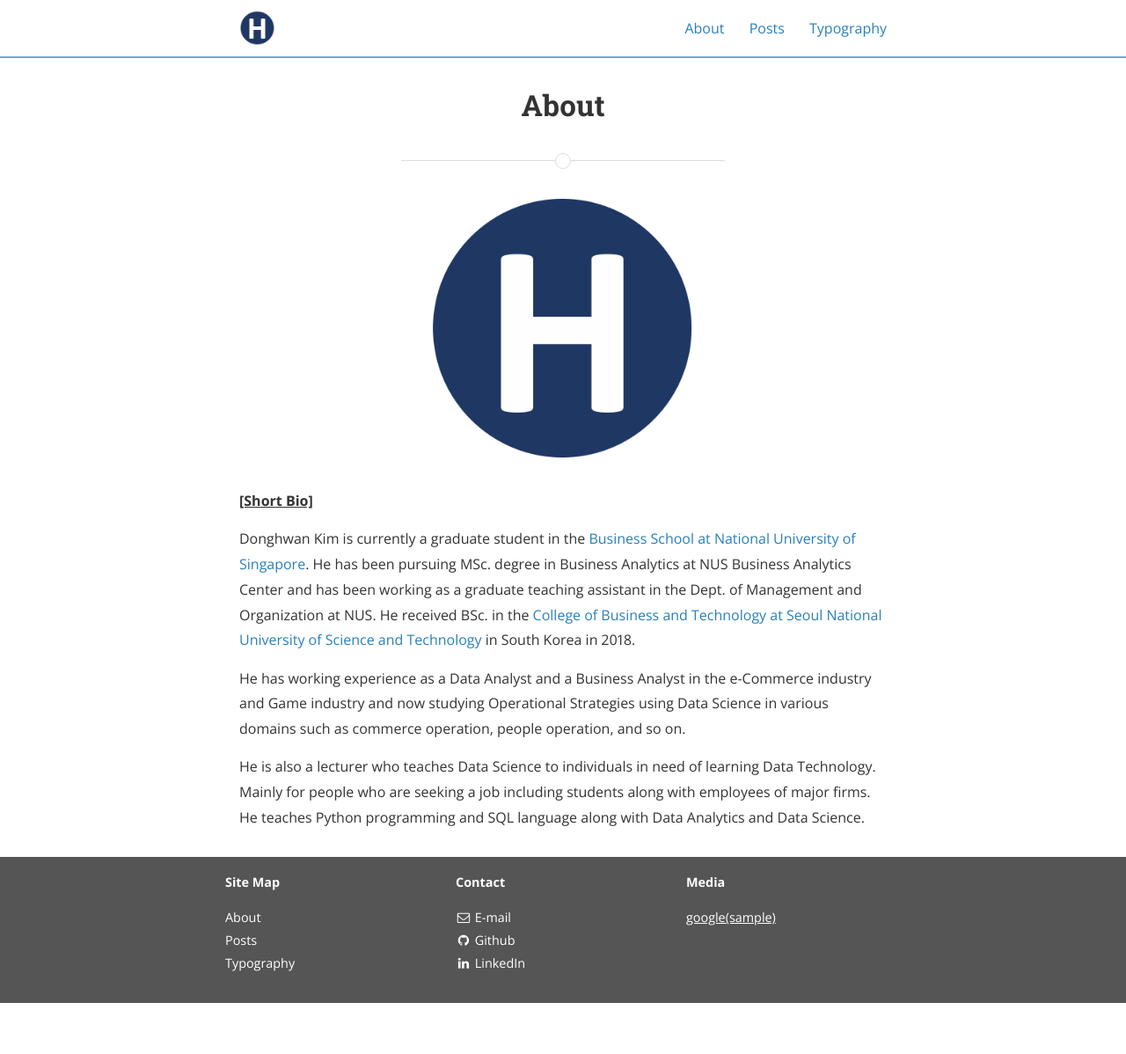
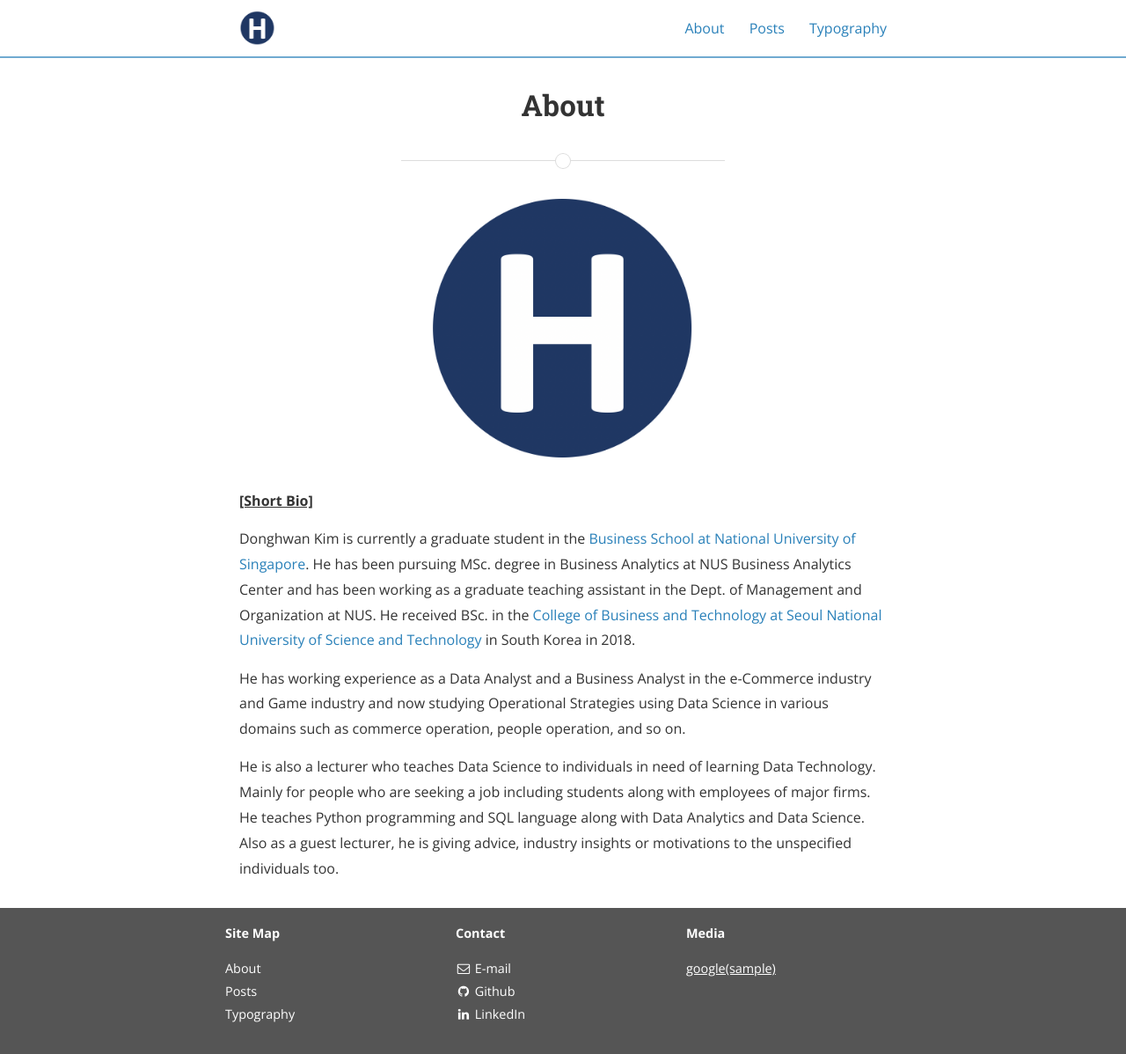
Before and after one commit to hwaneest/github.io, a Jekyll site: the page built from about.md, in a window 1280 px wide and 1198 px high. Shown: the whole window at 88% size. Built offline with Jekyll 4.4.1, drawn with Linux system fonts in a browser that asks for light colours; nearby versions of some CDN libraries.

Commit message:
short bio!

```diff
--- a/about.md
+++ b/about.md
@@ -13,8 +13,7 @@
 
 He has working experience as a Data Analyst and a Business Analyst in the e-Commerce industry and Game industry and now studying Operational Strategies using Data Science in various domains such as commerce operation, people operation, and so on.
 
-He is also a lecturer who teaches Data Science to individuals in need of learning Data Technology. Mainly for people who are seeking a job including students along with employees of major firms. He teaches Python programming and SQL language along with Data Analytics and Data Science.
-
+He is also a lecturer who teaches Data Science to individuals in need of learning Data Technology. Mainly for people who are seeking a job including students along with employees of major firms. He teaches Python programming and SQL language along with Data Analytics and Data Science. Also as a guest lecturer, he is giving advice, industry insights or motivations to the unspecified individuals too.
 
 <!-- Centrarium is a custom theme for Jekyll, made by [Ben Centra][bencentra] for his own blog. He'd be humbled if you liked it enough to use it as well! Installation and configuration instructions can be found in the [GitHub repository](https://github.com/bencentra/centrarium).
 
```
Also changed, not shown: 2 other files.
